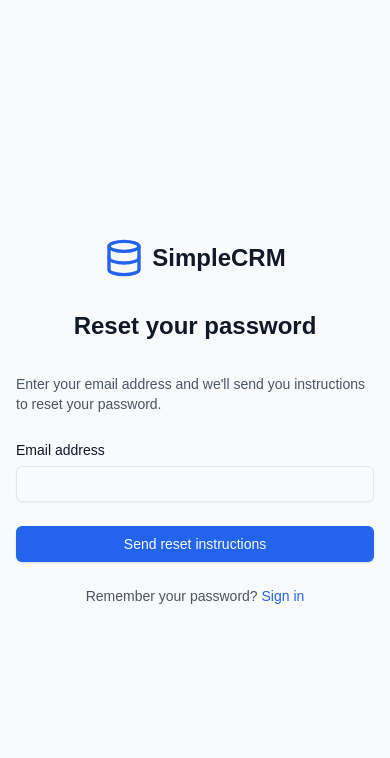
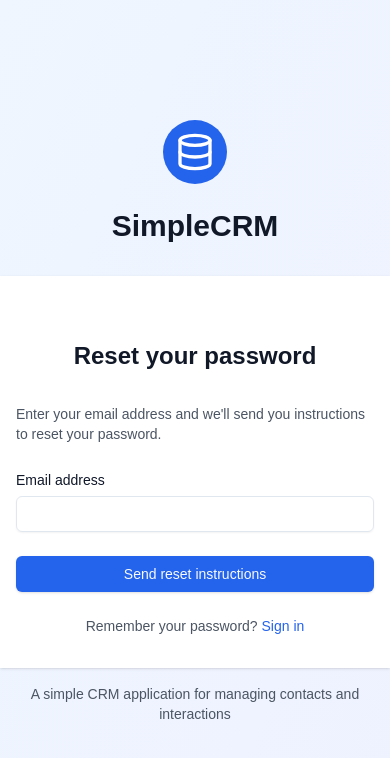
Before and after one commit to blink-new/simple-crm-web-app-heemx2xx, a React (Vite) app: page /forgot-password in a window 390 px wide. Shown: the top 758 px of the page. Built offline with nearby package versions, Linux system fonts and the light colour scheme; no server answers.

Commit message:
Update AuthLayout component

```diff
--- a/src/components/layout/AuthLayout.tsx
+++ b/src/components/layout/AuthLayout.tsx
@@ -1,53 +1,49 @@
 
-import { ReactNode, useEffect } from 'react';
-import { useNavigate } from 'react-router-dom';
-import { useAuth } from '../../contexts/AuthContext';
+import { ReactNode } from 'react';
 import { Database } from 'lucide-react';
-import { Toaster } from 'sonner';
+import { motion } from 'framer-motion';
 
 type AuthLayoutProps = {
   children: ReactNode;
 };
 
 export default function AuthLayout({ children }: AuthLayoutProps) {
-  const { user, loading } = useAuth();
-  const navigate = useNavigate();
+  return (
+    <div className="min-h-screen bg-gradient-to-br from-blue-50 to-indigo-50 flex flex-col justify-center py-12 sm:px-6 lg:px-8">
+      <div className="sm:mx-auto sm:w-full sm:max-w-md">
+        <motion.div
+          className="flex justify-center"
+          initial={{ scale: 0.8, opacity: 0 }}
+          animate={{ scale: 1, opacity: 1 }}
+          transition={{ duration: 0.5 }}
+        >
+          <div className="bg-primary text-white p-3 rounded-full">
+            <Database className="h-10 w-10" />
+          </div>
+        </motion.div>
+        <motion.h2
+          className="mt-6 text-center text-3xl font-extrabold text-gray-900"
+          initial={{ y: 20, opacity: 0 }}
+          animate={{ y: 0, opacity: 1 }}
+          transition={{ delay: 0.1, duration: 0.5 }}
+        >
+          SimpleCRM
+        </motion.h2>
+      </div>
 
-  useEffect(() => {
-    if (!loading && user) {
-      navigate('/');
-    }
-  }, [user, loading, navigate]);
-
-  if (loading) {
-    return (
-      <div className="flex items-center justify-center min-h-screen bg-background">
-        <div className="w-16 h-16 border-4 border-primary border-t-transparent rounded-full animate-spin"></div>
-      </div>
-    );
-  }
-
-  return (
-    <div className="flex min-h-screen bg-gray-50">
-      <div className="flex flex-1 flex-col justify-center py-12 px-4 sm:px-6 lg:flex-none lg:px-20 xl:px-24">
-        <div className="mx-auto w-full max-w-sm lg:w-96">
-          <div className="flex justify-center">
-            <div className="flex items-center">
-              <Database className="h-10 w-10 text-primary" />
-              <span className="ml-2 text-2xl font-bold text-gray-900">SimpleCRM</span>
-            </div>
-          </div>
+      <motion.div
+        className="mt-8 sm:mx-auto sm:w-full sm:max-w-md"
+        initial={{ y: 20, opacity: 0 }}
+        animate={{ y: 0, opacity: 1 }}
+        transition={{ delay: 0.2, duration: 0.5 }}
+      >
+        <div className="bg-white py-8 px-4 shadow sm:rounded-lg sm:px-10">
           {children}
         </div>
-      </div>
-      <div className="hidden lg:block relative w-0 flex-1">
-        <img
-          className="absolute inset-0 h-full w-full object-cover"
-          src="https://images.unsplash.com/photo-1551434678-e076c223a692?ixlib=rb-1.2.1&ixid=eyJhcHBfaWQiOjEyMDd9&auto=format&fit=crop&w=2850&q=80"
-          alt="Office workspace"
-        />
-      </div>
-      <Toaster position="top-right" />
+        <p className="mt-4 text-center text-sm text-gray-600">
+          A simple CRM application for managing contacts and interactions
+        </p>
+      </motion.div>
     </div>
   );
 }
```
